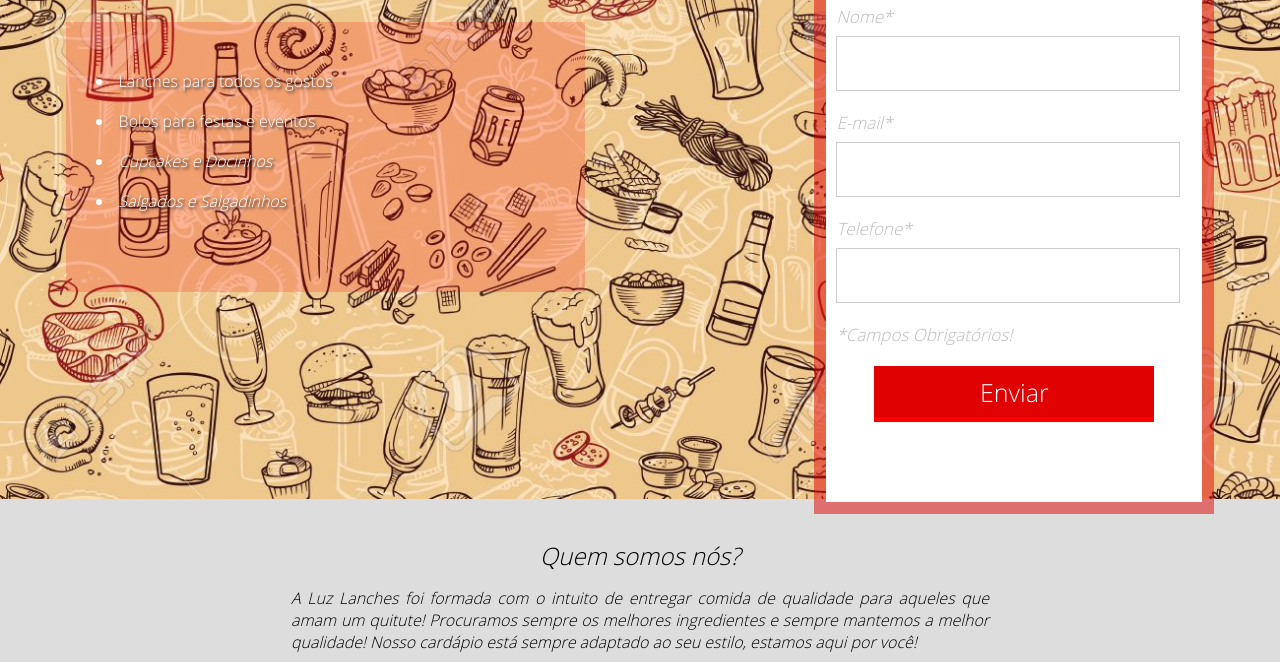
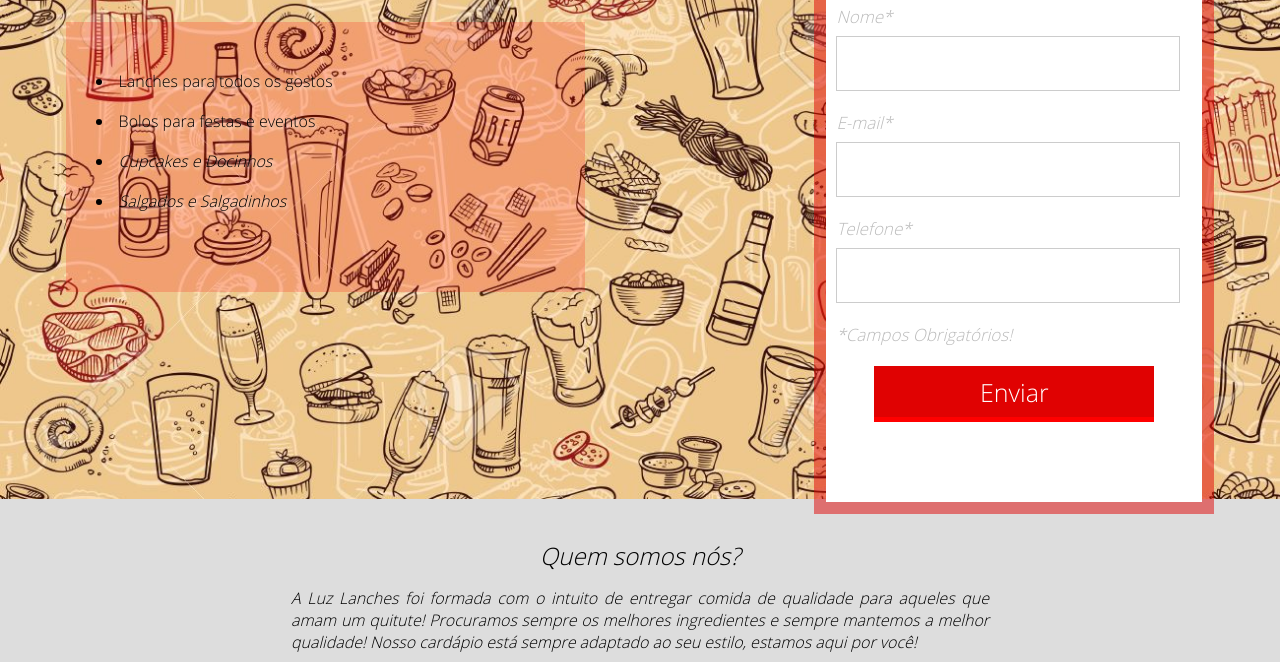
Before and after one commit to brunofernandes23/Landing-Page-Luz-Lanches, a plain HTML site: page index.html in a window 1280 px wide. Shown: the part 138-800 px from the top of the page. Drawn offline with Linux system fonts and the light colour scheme.

Commit message:
Update style.css

```diff
--- a/css/style.css
+++ b/css/style.css
@@ -131,7 +131,7 @@
 
 .container-list ul li{
     margin-top: 18px;
-    color: white; text-shadow: black 0.1em 0.1em 0.2em;
+    color: black; text-shadow: white 0.1em 0.1em 0.2em;
 }
 
 .container-lore{
```
